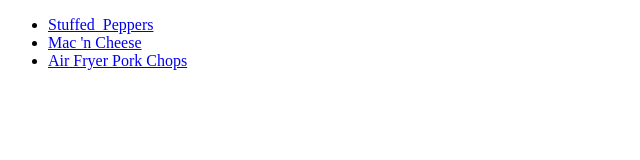
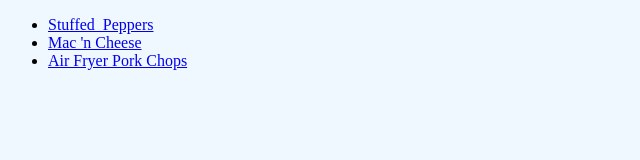
Before and after one commit to RafaelGervasio/odin-recipes, a plain HTML site: page index.html in a window 1280 px wide. Shown: the whole page, without its empty margins (0-640 px from the left). Drawn offline with Linux system fonts and the light colour scheme.

Commit message:
Changed bg color in index.html

```diff
--- a/index.html
+++ b/index.html
@@ -3,6 +3,7 @@
 <head>
     <meta charset="UTF-8">
     <meta name="viewport" content="width=<device-width>, initial-scale=1.0">
+    <link rel="stylesheet" href="styles.css"/>
     <title>Document</title>
 </head>
 <body>
--- /dev/null
+++ b/styles.css
@@ -0,0 +1,3 @@
+body{
+    background-color: aliceblue;
+}
```
